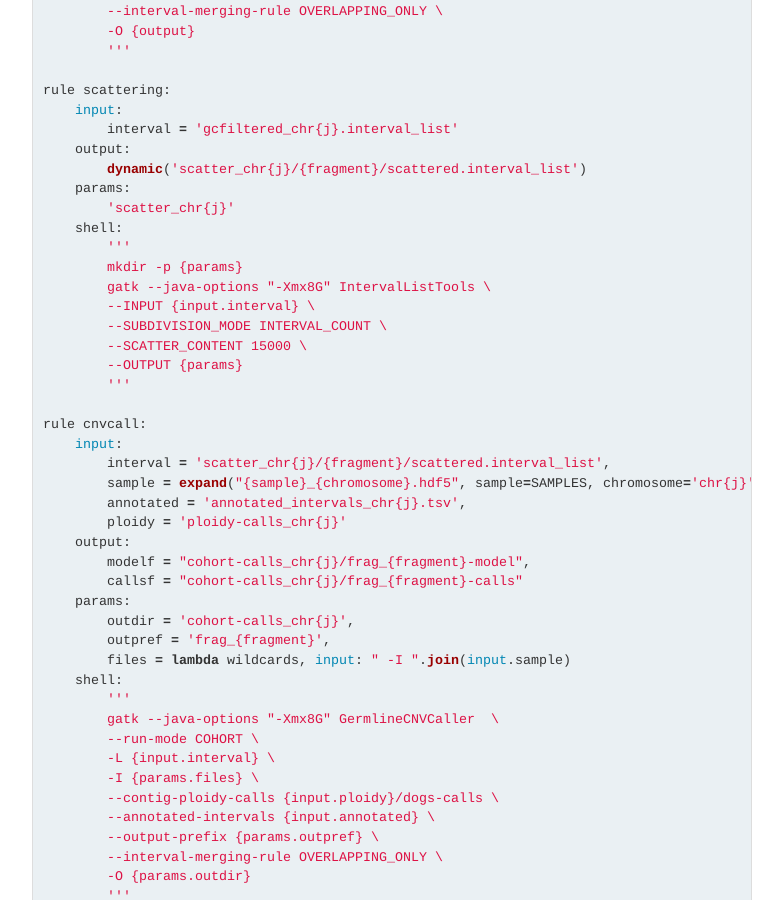
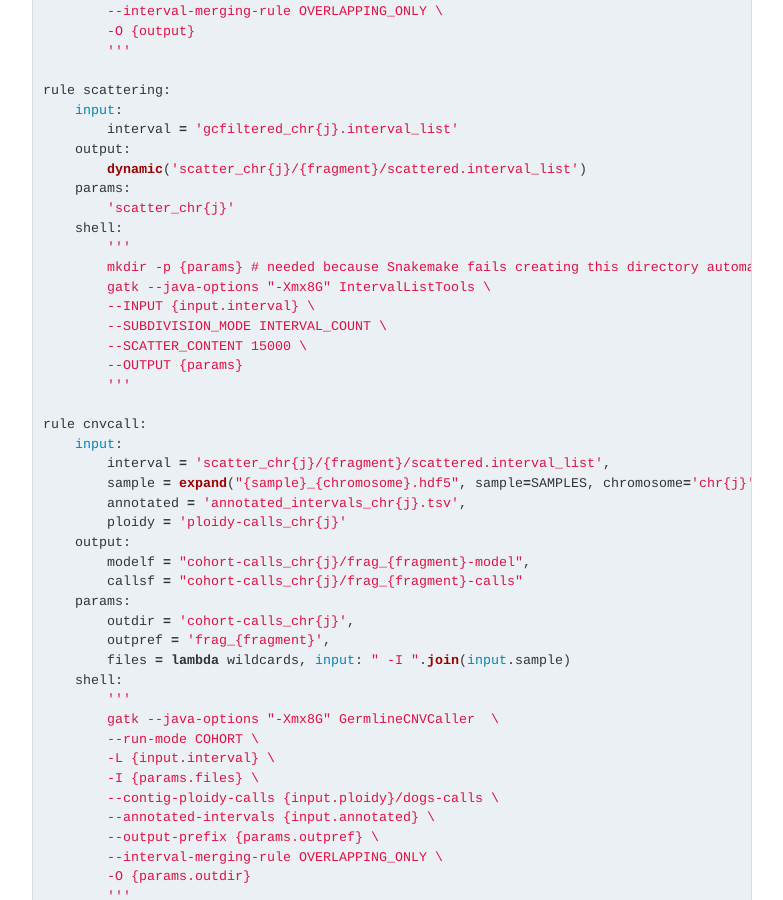
Before and after one commit to evodify/evodify.github.io, a Jekyll site: the page built from _posts/2019-08-15-gatk-cnv-snakemake.md, in a window 1280 px wide and 900 px high, scrolled down 8404 px. Shown: the whole window, without its empty margins (248-1031 px from the left). Built offline with Jekyll 4.4.1, drawn with Linux system fonts in a browser that asks for light colours.

Commit message:
added a note on mkdir in Snakemake in _posts/2019-08-15-gatk-cnv-snakemake.md

```diff
--- a/_posts/2019-08-15-gatk-cnv-snakemake.md
+++ b/_posts/2019-08-15-gatk-cnv-snakemake.md
@@ -324,7 +324,7 @@ rule scattering:
         'scatter_chr{j}'
     shell:
         '''
-        mkdir -p {params}
+        mkdir -p {params} # needed because Snakemake fails creating this directory automatically
         gatk --java-options "-Xmx8G" IntervalListTools \
         --INPUT {input.interval} \
         --SUBDIVISION_MODE INTERVAL_COUNT \
```
